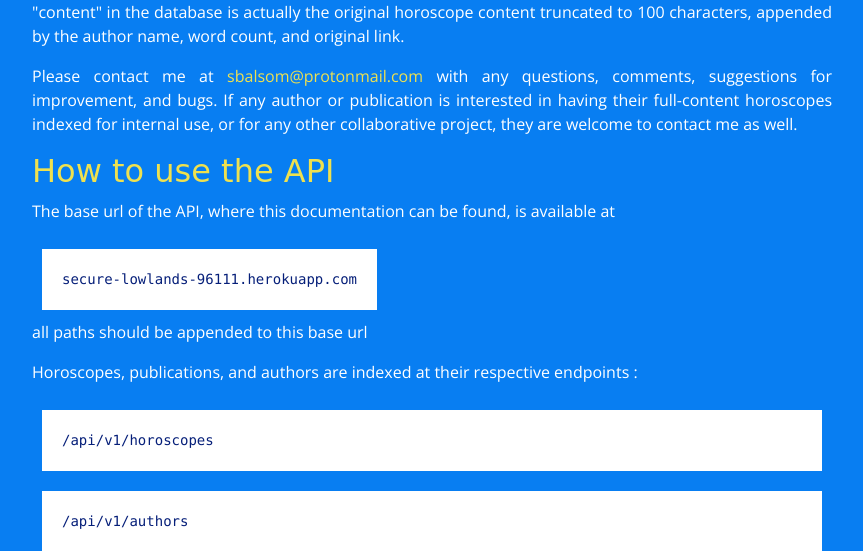
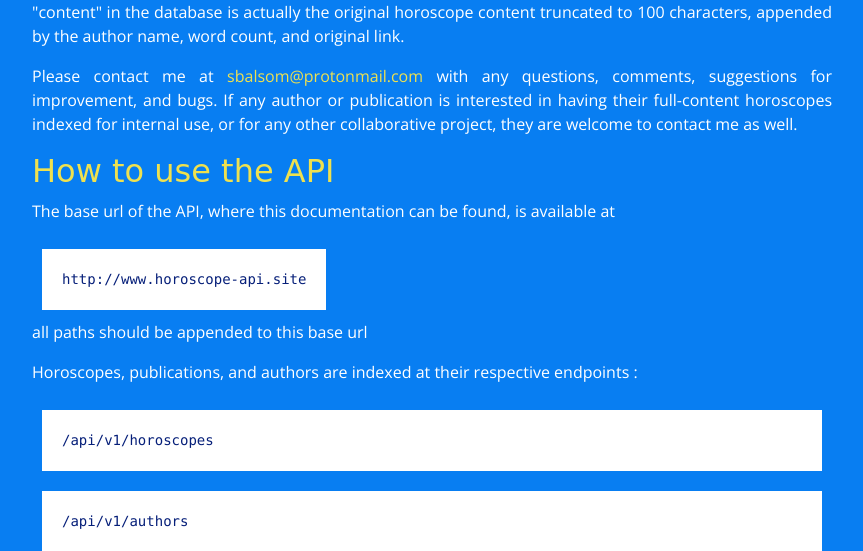
Before and after one commit to sbalsom/astrology-api, a Rails app: page / in a window 1280 px wide. Shown: the part 1196-1747 px from the top of the page, without its empty margins (208-1071 px from the left). Run offline with Rails 7, Linux system fonts and the light colour scheme; style sheets or scripts are compiled from the project's sources; parts of the project's set-up code (start-up, migrations or seed data) failed here and were passed over; some libraries are stand-ins or nearby versions; some web fonts are replaced.

Commit message:
updates url in readme

```diff
--- a/app/views/pages/home.html.erb
+++ b/app/views/pages/home.html.erb
@@ -29,7 +29,7 @@
     <h2>How to use the API</h2>
 
     <p>The base url of the API, where this documentation can be found, is available at</p>
-    <code>secure-lowlands-96111.herokuapp.com</code>
+    <code>http://www.horoscope-api.site</code>
     <p>all paths should be appended to this base url</p>
 
     <p>Horoscopes, publications, and authors are indexed at their respective endpoints :</p>
@@ -137,7 +137,7 @@
 
     <p>An example  of a full search query might be :</p>
 
-    <code>http://secure-lowlands-96111.herokuapp.com/api/v1/horoscopes?page=3&publication=Teen%20Vogue&beg_date=2018-04-01&end_date=10-05-2018
+    <code>http://www.horoscope-api.site/api/v1/horoscopes?page=3&publication=Teen%20Vogue&beg_date=2018-04-01&end_date=10-05-2018
     </code>
 
     <p>This would return the third page of horoscopes from Teen Vogue published between April 1 2018 and May 10 2018.</p>
```
